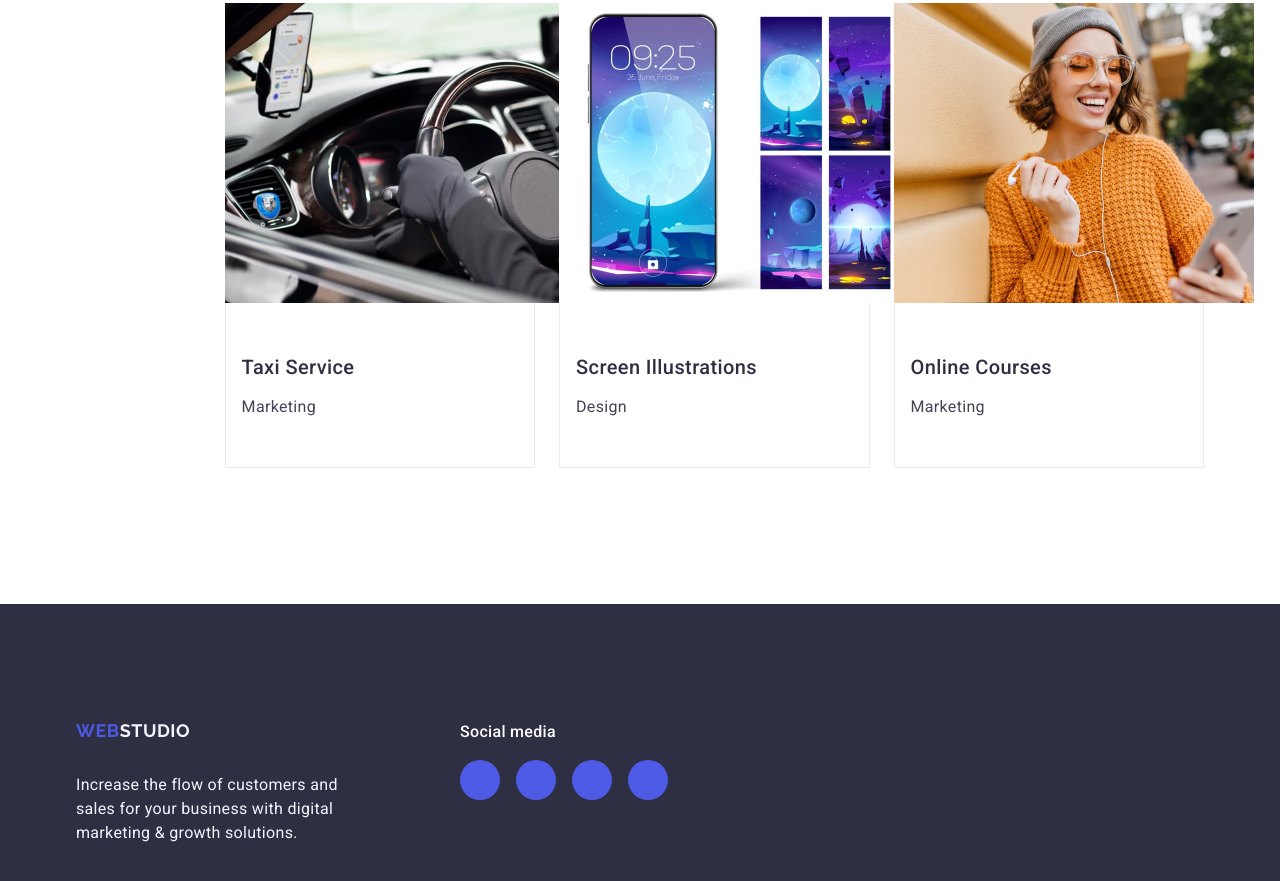
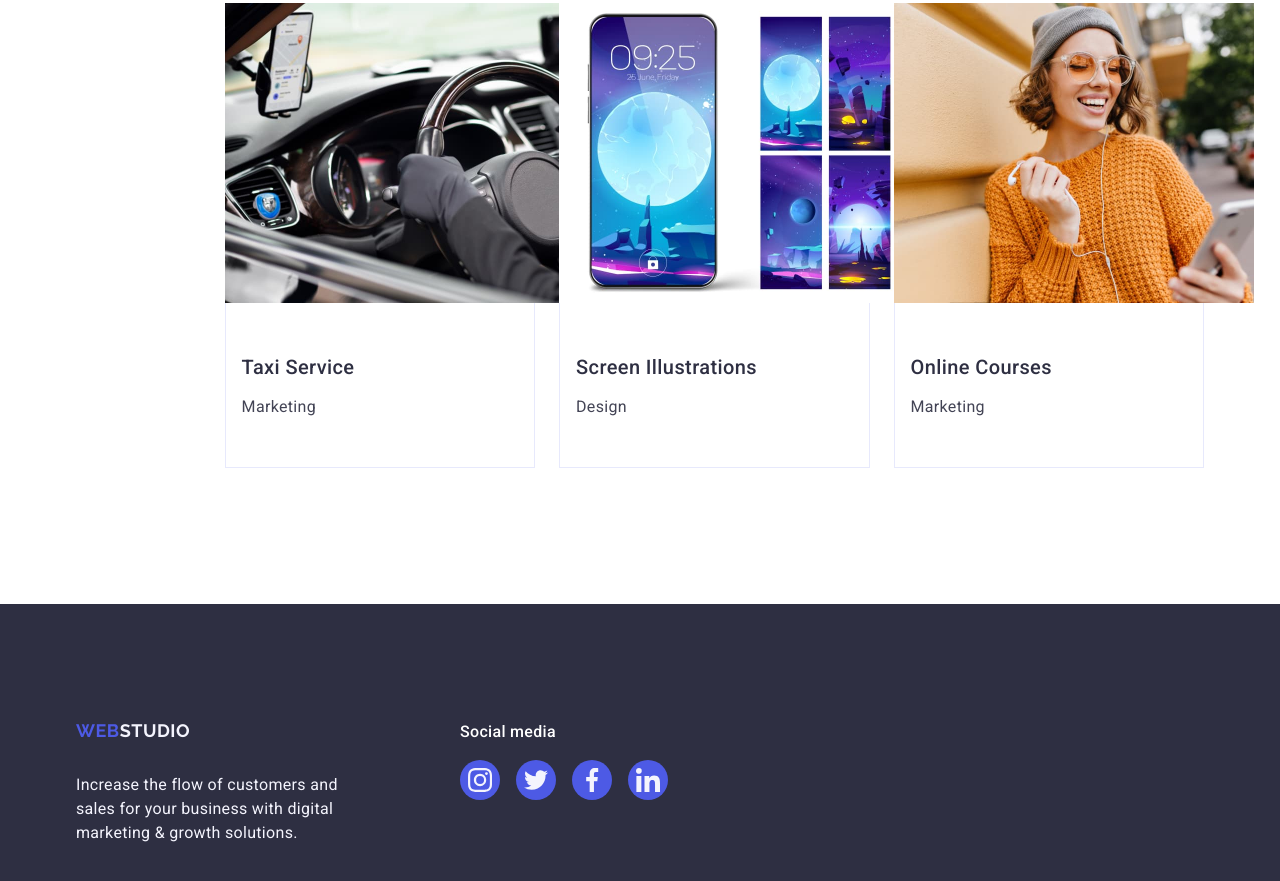
Before and after one commit to OwlDiabro/goit-homework-03, a plain HTML site: page index.html in a window 1280 px wide. Shown: the part 2375-3256 px from the top of the page. Drawn offline with nearby package versions, Linux system fonts and the light colour scheme.

Commit message:
Update index.html

```diff
--- a/index.html
+++ b/index.html
@@ -256,26 +256,26 @@
             <li class="footer-inst">
               <a href="" class="footer-a">
                 <svg width="24" height="24" class="svg-foot">
-                  <use href=".images/icons.svg#icon-instagram-2-1"></use>
+                  <use href="./images/icons.svg#icon-instagram-2-1"></use>
                 </svg>
               </a>
             </li>
             <li class="footer-inst">
               <a href="" class="footer-a"
                 ><svg width="24" height="24" class="svg-foot">
-                  <use href=".images/icons.svg#icon-twitter-1"></use></svg
+                  <use href="./images/icons.svg#icon-twitter-1"></use></svg
               ></a>
             </li>
             <li class="footer-inst">
               <a href="" class="footer-a"
                 ><svg width="24" height="24" class="svg-foot">
-                  <use href=".images/icons.svg#icon-facebook-1"></use></svg
+                  <use href="./images/icons.svg#icon-facebook-1"></use></svg
               ></a>
             </li>
             <li class="footer-inst">
               <a href="" class="footer-a"
                 ><svg width="24" height="24" class="svg-foot">
-                  <use href=".images/icons.svg#icon-linkedin-1"></use></svg
+                  <use href="./images/icons.svg#icon-linkedin-1"></use></svg
               ></a>
             </li>
           </ul>
```
